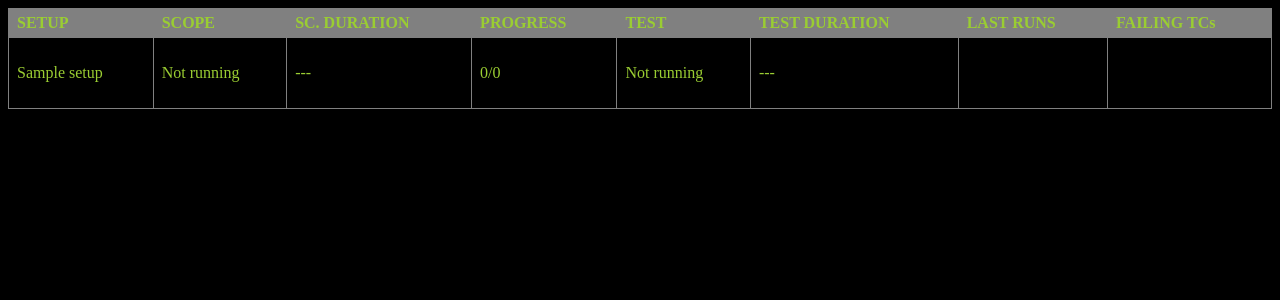
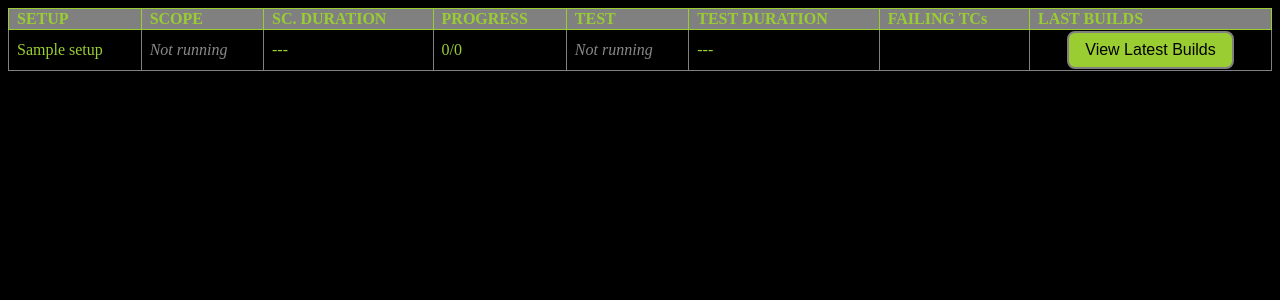
Before and after one commit to piotrsuchy/jenkins-ci-results-website, a Flask app: template templates/index.html in a window 1280 px wide. Shown: the top 300 px of the page. Run offline with Flask 3, Linux system fonts and the light colour scheme; the template is opened without the code that fills it: most values are stand-ins (such as "Sample title", 1, 10 or a date in 2020); some libraries are stand-ins or nearby versions.

Commit message:
Updated styling and added buttons for last builds

```diff
--- a/static/styles.css
+++ b/static/styles.css
@@ -13,6 +13,8 @@ td {
     border: 1px solid grey;
     padding: 5px 8px;
     text-align: left;
+    line-height: 10px;
+    vertical-align: middle;
     max-width: 16.66%;
 }
 
@@ -25,6 +27,7 @@ td:first-child {
 
 th {
     background-color: grey;
+    border: 1px solid yellowgreen;
 }
 
 .scrollable {
@@ -32,3 +35,79 @@ th {
     overflow-y: auto;
     overflow-x: hidden;
 }
+
+.placeholder {
+    color: #888; /* This is just an example, you can choose any color */
+    font-style: italic;
+}
+
+.button-container {
+    margin-top: 5px;
+    margin-bottom: 5px;
+    display: flex;
+    justify-content: center; /* Horizontally center the content */
+    align-items: center;     /* Vertically center the content */
+    height: 20px;            /* Adjust this value based on your needs */
+}
+
+.myButton {
+    background-color: yellowgreen;   /* Match the text color of the table for consistency */
+    border: 2px solid grey;  /* This gives it a defined boundary */
+    color: black;            /* Black text to contrast with the yellowgreen background */
+    padding: 8px 16px;       /* Slightly reduced padding for better fit */
+    text-align: center;
+    text-decoration: none;
+    display: inline-block;
+    font-size: 16px;
+    margin: 4px 2px;
+    cursor: pointer;
+    border-radius: 8px;      /* Reduced border-radius for a more uniform look with the table */
+    transition: background-color 0.3s, color 0.3s; /* Transition for color as well */
+}
+
+.myButton:hover {
+    background-color: grey;  /* Using grey to match with the table headers */
+    color: yellowgreen;      /* Keep the text color consistent when hovered */
+}
+
+
+.popup {
+    display: none;
+    position: fixed;
+    top: 0;
+    left: 0;
+    width: 100%;
+    height: 100%;
+    background-color: rgba(0, 0, 0, 0.5);
+    overflow-y: scroll;
+}
+
+.popup-content {
+    background-color: black; /* Dark background for the popup */
+    color: yellowgreen;      /* Color for the text inside the popup */
+    margin: 10% auto;        /* A bit more space on the top */
+    padding: 20px;
+    border: 2px solid grey;  /* Border to match the button and table */
+    width: 50%;
+    border-radius: 8px;      /* Add some border radius for a smoother look */
+    word-wrap: break-word; /* Handle long URLs */
+    line-height: 1.5; /* Increase spaces between lines */
+}
+
+.popup-content a {
+    color: yellowgreen;
+    text-decoration: underline;
+    overflow-wrap: break-word;
+}
+
+.close {
+    color: yellowgreen;      /* To match the primary color scheme */
+    float: right;
+    font-size: 28px;
+    font-weight: bold;
+    cursor: pointer;
+}
+
+.close:hover {
+    color: grey;             /* A softer color when hovering over the close button */
+}
--- a/templates/index.html
+++ b/templates/index.html
@@ -15,8 +15,8 @@
             <th>PROGRESS</th>
             <th>TEST</th>
             <th>TEST DURATION</th>
-            <th>LAST RUNS</th>
             <th>FAILING TCs</th>
+            <th>LAST BUILDS</th>
         </tr>
 
         {% for setup in setups %}
@@ -74,15 +74,24 @@
                     {% endif %}
                 </td>
 
+                <!-- FAILING TCs COLUMN -->
+                <td>
+                </td>
+
                 <!-- LAST RUNS COLUMN -->
                 <td>
-                    <div class="scrollable"></div>
+                    <div class="button-container">
+                        <button class="myButton" onclick="showPopup({{ setup.setup_id }})">View Latest Builds</button>
+                    </div>
+                    <!-- The Popup for this particular setup -->
+                    <div id="myPopup_{{ setup.setup_id }}" class="popup">
+                        <div class="popup-content">
+                            <span class="close" onclick="closePopup({{ setup.setup_id }})">&times;</span>
+                            <div id="buildsContent_{{ setup.setup_id }}"></div>
+                        </div>
+                    </div>
                 </td>
 
-                <!-- FAILING TCs COLUMN -->
-                <td>
-                    <div class="scrollable"></div>
-                </td>
             </tr>
         {% endfor %}
 
```
Also changed, not shown: static/script.js (+50 -0 lines).
